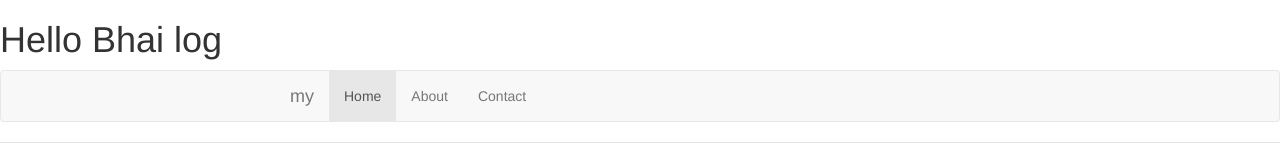
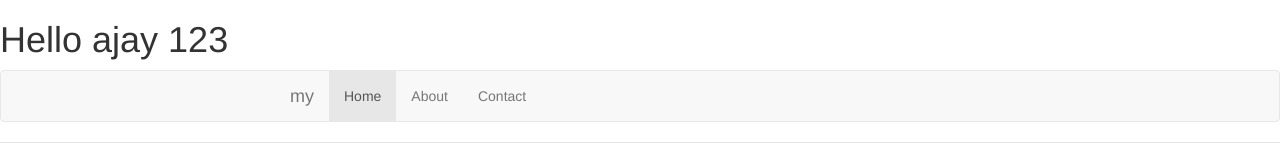
Before and after one commit to ajayvarma1/yeoman-generator, a website: page app/index.html in a window 1280 px wide. Shown: the top 160 px of the page. Drawn offline with nearby package versions, Linux system fonts and the light colour scheme; some packages are replaced by stand-ins of ours; files that its build step writes are made by us from their sources.

Commit message:
index html page changes for branch ajay 123

```diff
--- a/app/index.html
+++ b/app/index.html
@@ -21,7 +21,9 @@
     <![endif]-->
 
     <!-- Add your site or application content here -->
-    <h1>Hello Bhai log</h1>
+    <h1>Hello ajay 123
+
+    </h1>
     <div class="header">
       <div class="navbar navbar-default" role="navigation">
         <div class="container">
```
